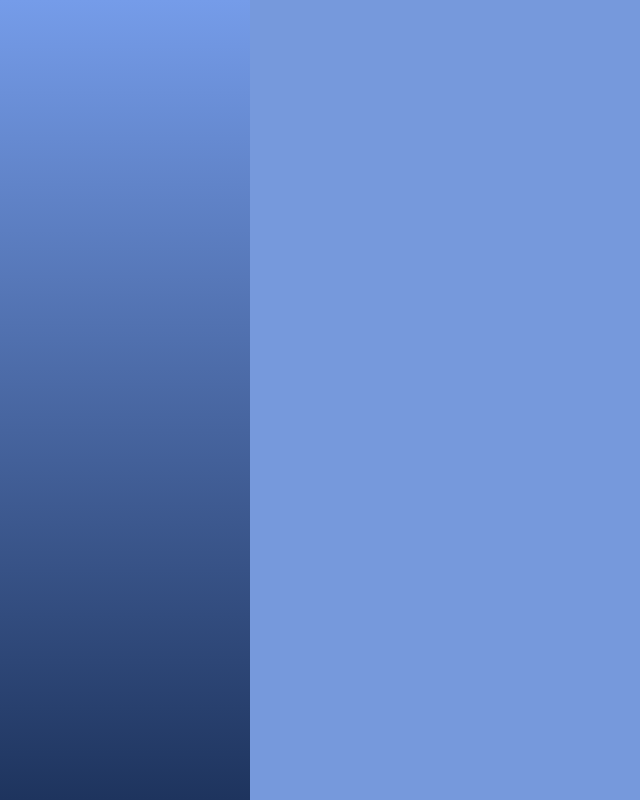
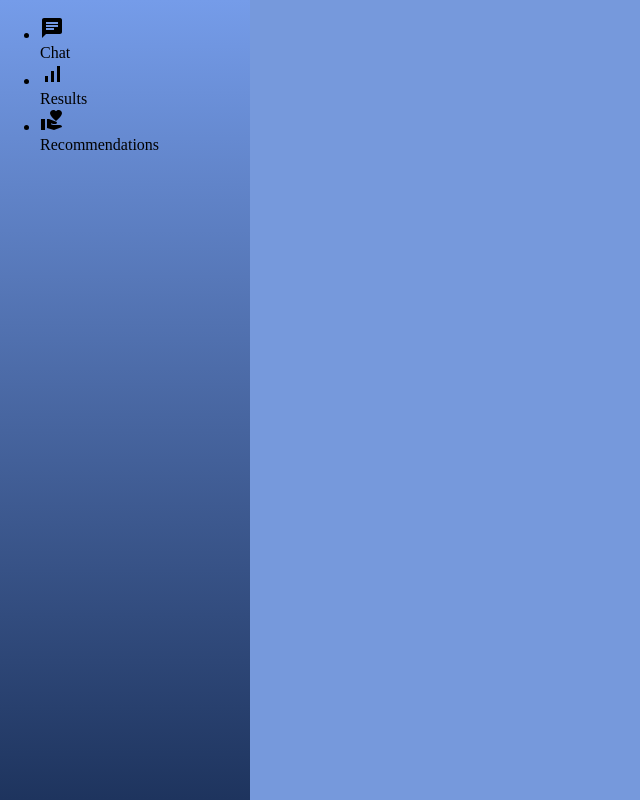
Before and after one commit to Naeem404/RealityCheck, a React (Create React App) app: page /chat in a window 1280 px wide. Shown: the whole page, without its empty margins (0-640 px from the left). Built offline with nearby package versions, Linux system fonts and the light colour scheme.

Commit message:
with icons

```diff
--- a/package.json
+++ b/package.json
@@ -3,6 +3,10 @@
   "version": "0.1.0",
   "private": true,
   "dependencies": {
+    "@emotion/react": "^11.11.4",
+    "@emotion/styled": "^11.11.5",
+    "@mui/icons-material": "^5.15.16",
+    "@mui/material": "^5.15.16",
     "@testing-library/jest-dom": "^5.17.0",
     "@testing-library/react": "^13.4.0",
     "@testing-library/user-event": "^13.5.0",
--- a/src/Components/Sidebar.js
+++ b/src/Components/Sidebar.js
@@ -2,9 +2,26 @@
 
 import React from 'react';
 import '../App.css';
+import {data} from './data';
 
 function Sidebar() {
-    return <div className="Sidebar"></div>;
+    return (
+    <div className="Sidebar">
+        <ul>
+        {data.map((val,key)=> {
+        return (
+            <li key= {key} onClick ={()=> {window.location.pathname = val.link}}>
+            {" "}
+            <div> {val.icon}</div>{" "}
+            <div>
+                {val.title}
+                </div>
+            </li>
+        );
+    })}
+    </ul>
+    </div>
+    );
 }
 
 export default Sidebar;
--- /dev/null
+++ b/src/Components/data.js
@@ -0,0 +1,23 @@
+import React from 'react';
+import ChatIcon from '@mui/icons-material/Chat';
+import SignalCellularAltIcon from '@mui/icons-material/SignalCellularAlt';
+import VolunteerActivismIcon from '@mui/icons-material/VolunteerActivism';
+
+export const data = [
+    {
+    title: " Chat",
+    icon:<ChatIcon/>,
+    link:"/chat"
+    },
+    {
+    title: " Results",
+    icon:<SignalCellularAltIcon/>,
+    link:"/chat"
+    },
+    {
+    title: " Recommendations",
+    icon:<VolunteerActivismIcon/>,
+    link:"/chat"
+    }
+
+]
```
Also changed, not shown: 1 other file (tests, documents, lock files or other folders).
